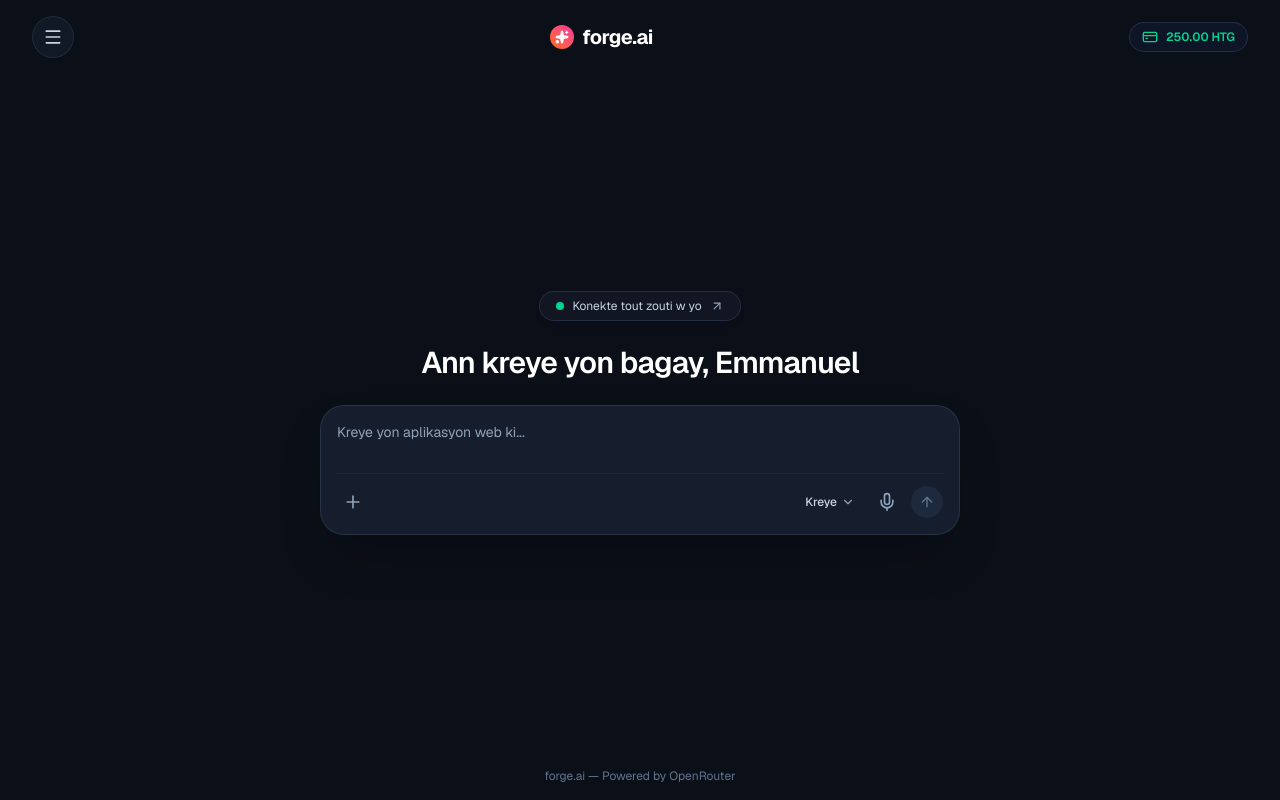
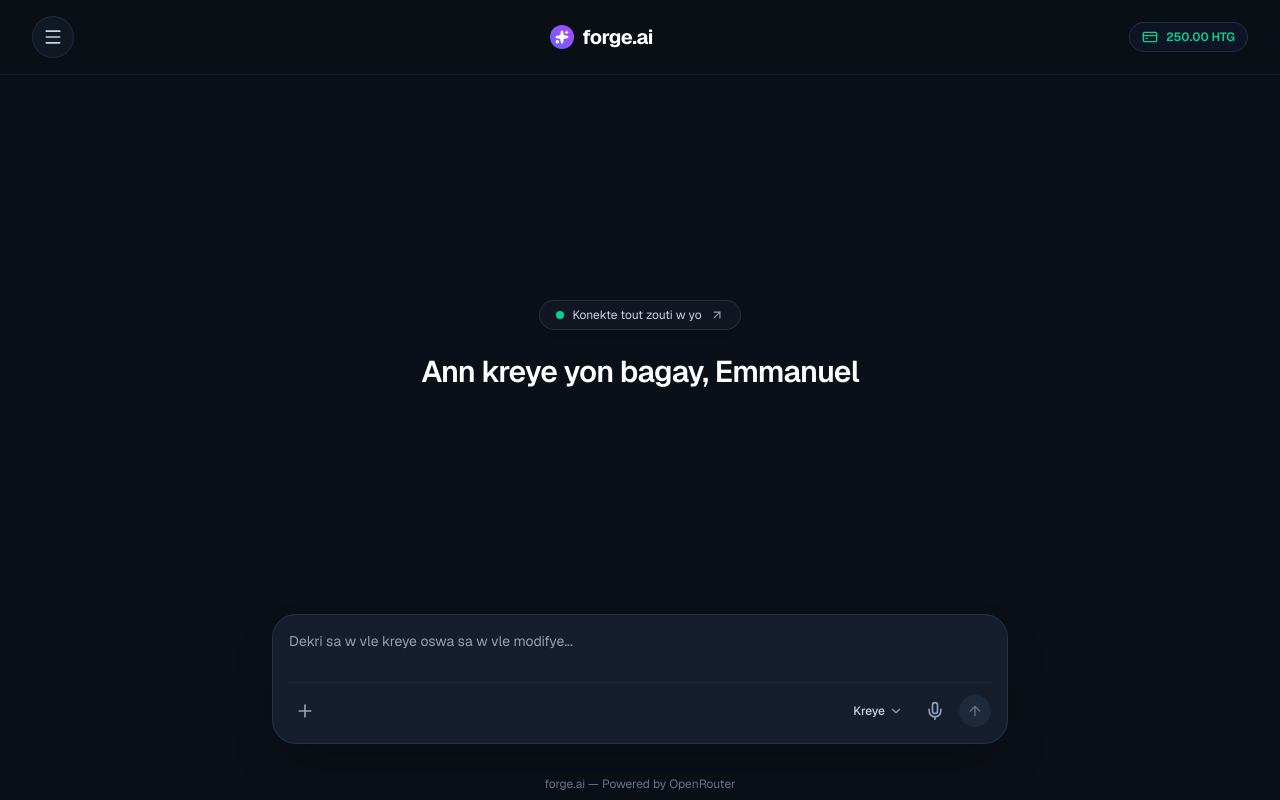
Before and after one commit to Emmanuel537-cybert/Forge-ai, a Next.js app: page / in a window 1280 px wide. Built offline with nearby package versions, Linux system fonts and the light colour scheme.

Commit message:
Update page.tsx

```diff
--- a/app/page.tsx
+++ b/app/page.tsx
@@ -1,6 +1,6 @@
 "use client";
 import { useState } from "react";
-import { Sparkles, Menu, X, Plus, Mic, ArrowUpRight, CreditCard, User, ChevronDown, ArrowUp } from "lucide-react";
+import { Sparkles, Menu, X, Plus, Mic, ArrowUpRight, CreditCard, User, ChevronDown, ArrowUp, Code2, Eye } from "lucide-react";
 
 export default function Home() {
   const [isSidebarOpen, setIsSidebarOpen] = useState(false);
@@ -54,11 +54,11 @@ export default function Home() {
 
   return (
     <div className="min-h-screen w-full bg-[#0b0f17] text-white font-sans flex flex-col justify-between relative overflow-x-hidden">
-      {/* Background Gradient Exact */}
+      {/* Background Gradient */}
       <div className="fixed inset-0 pointer-events-none bg-[radial-gradient(ellipse_at_top,_var(--tw-gradient-stops))] from-slate-900 via-[#0b0f17] to-orange-600/80" />
 
       {/* Header */}
-      <header className="relative z-20 flex items-center justify-between p-4 md:px-8">
+      <header className="relative z-20 flex items-center justify-between p-4 md:px-8 border-b border-slate-800/50 bg-[#0b0f17]/80 backdrop-blur-md">
         <button
           onClick={() => setIsSidebarOpen(!isSidebarOpen)}
           className="p-2.5 bg-slate-800/40 rounded-full border border-slate-700/50 hover:bg-slate-700/50 transition-colors"
@@ -66,9 +66,9 @@ export default function Home() {
           <Menu className="w-5 h-5 text-slate-300" />
         </button>
 
-        {/* Logo forge.ai */}
+        {/* Logo */}
         <div className="flex items-center gap-2">
-          <div className="w-6 h-6 rounded-full bg-gradient-to-tr from-orange-500 to-pink-500 flex items-center justify-center">
+          <div className="w-6 h-6 rounded-full bg-gradient-to-tr from-indigo-500 to-purple-500 flex items-center justify-center">
             <Sparkles className="w-3.5 h-3.5 text-white fill-white" />
           </div>
           <span className="font-bold text-xl tracking-tight text-white">forge.ai</span>
@@ -80,7 +80,7 @@ export default function Home() {
         </div>
       </header>
 
-      {/* Sidebar Drawer */}
+      {/* Sidebar */}
       {isSidebarOpen && (
         <div className="fixed inset-0 z-50 bg-black/70 flex">
           <div className="w-72 bg-[#0d1117] h-full p-4 flex flex-col justify-between border-r border-slate-800">
@@ -108,27 +108,53 @@ export default function Home() {
       )}
 
       {/* Main Area */}
-      <main className="relative z-20 flex-1 flex flex-col items-center justify-center px-4 py-6 max-w-2xl mx-auto w-full">
+      <main className="relative z-20 flex-1 flex flex-col items-center justify-between px-4 py-6 max-w-3xl mx-auto w-full">
         {messages.length === 0 ? (
-          <div className="w-full flex flex-col items-center">
-            {/* Top Tag Pill */}
+          <div className="w-full flex flex-col items-center my-auto">
             <div className="mb-6 inline-flex items-center gap-2 bg-[#121824]/90 border border-slate-700/60 rounded-full px-4 py-1.5 text-xs text-slate-300 shadow-md">
               <span className="flex h-2 w-2 rounded-full bg-emerald-400" />
               <span>Konekte tout zouti w yo</span>
               <ArrowUpRight className="w-3.5 h-3.5 text-slate-400" />
             </div>
 
-            {/* Title */}
             <h1 className="text-2xl md:text-3xl font-semibold text-center mb-6 text-white tracking-tight">
               Ann kreye yon bagay, Emmanuel
             </h1>
+          </div>
+        ) : (
+          /* Conversation Stream Area */
+          <div className="w-full space-y-4 mb-6 overflow-y-auto max-h-[60vh] p-2">
+            {messages.map((m, idx) => (
+              <div key={idx} className={`flex ${m.role === 'user' ? 'justify-end' : 'justify-start'}`}>
+                <div className={`max-w-[95%] rounded-2xl px-5 py-3.5 text-sm leading-relaxed ${
+                  m.role === 'user'
+                    ? 'bg-indigo-600 text-white'
+                    : 'bg-[#182030] border border-slate-700 text-slate-100 shadow-lg'
+                }`}>
+                  {m.content}
+                </div>
+              </div>
+            ))}
+            {isLoading && (
+              <div className="text-center text-xs text-slate-300 animate-pulse py-2">
+                forge.ai ap kòde aplikasyon w lan...
+              </div>
+            )}
+          </div>
+        )}
 
-            {/* Input Box Exact Lovable Style */}
-            <div className="w-full bg-[#182030]/95 rounded-3xl border border-slate-700/60 p-4 shadow-2xl backdrop-blur-md">
+        {/* Permanent Bottom Input Area */}
+        <div className="w-full bg-[#182030]/95 rounded-3xl border border-slate-700/60 p-4 shadow-2xl backdrop-blur-md sticky bottom-4 z-30">
           <textarea
             value={input}
             onChange={(e) => setInput(e.target.value)}
-                placeholder="Kreye yon aplikasyon web ki..."
+            onKeyDown={(e) => {
+              if (e.key === 'Enter' && !e.shiftKey) {
+                e.preventDefault();
+                handleSend();
+              }
+            }}
+            placeholder="Dekri sa w vle kreye oswa sa w vle modifye..."
             rows={2}
             className="w-full bg-transparent text-slate-100 placeholder-slate-400 text-sm focus:outline-none resize-none"
           />
@@ -138,7 +164,6 @@ export default function Home() {
             </button>
 
             <div className="flex items-center gap-2">
-                  {/* Dropdown "Kreye" */}
               <div className="flex items-center text-slate-300 text-xs font-medium px-2 py-1 gap-1">
                 <span>Kreye</span>
                 <ChevronDown className="w-3.5 h-3.5 text-slate-400" />
@@ -148,7 +173,6 @@ export default function Home() {
                 <Mic className="w-5 h-5" />
               </button>
 
-                  {/* Bouton flèch pou voye pwojè a (↑) */}
               <button
                 type="button"
                 onClick={handleSend}
@@ -164,40 +188,10 @@ export default function Home() {
             </div>
           </div>
         </div>
-          </div>
-        ) : (
-          /* Stream Repons Chat la */
-          <div className="w-full space-y-4 my-auto">
-            {messages.map((m, idx) => (
-              <div key={idx} className={`flex ${m.role === 'user' ? 'justify-end' : 'justify-start'}`}>
-                <div className={`max-w-[90%] rounded-2xl px-5 py-3 text-sm leading-relaxed ${
-                  m.role === 'user'
-                    ? 'bg-indigo-600 text-white'
-                    : 'bg-[#182030] border border-slate-700 text-slate-100'
-                }`}>
-                  {m.content}
-                </div>
-              </div>
-            ))}
-            {isLoading && (
-              <div className="text-center text-xs text-slate-300 animate-pulse">
-                forge.ai ap travay sou pwojè w la...
-              </div>
-            )}
-            <div className="pt-4 flex justify-center">
-              <button
-                onClick={() => setMessages([])}
-                className="text-xs bg-slate-800 border border-slate-700 px-4 py-2 rounded-full text-slate-300"
-              >
-                + Nouvo pwojè
-              </button>
-            </div>
-          </div>
-        )}
       </main>
 
       {/* Footer */}
-      <footer className="relative z-20 p-4 text-center text-xs text-slate-500">
+      <footer className="relative z-20 p-2 text-center text-xs text-slate-500">
         forge.ai — Powered by OpenRouter
       </footer>
     </div>
```
Lines whose indentation alone changed are shown as unchanged.
